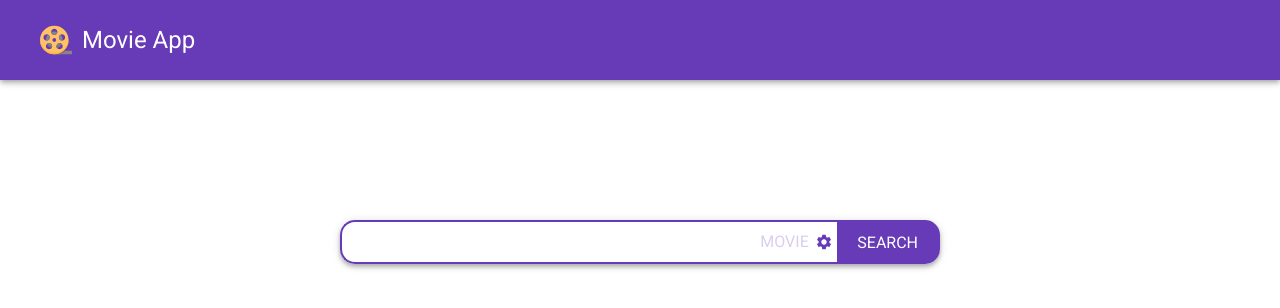
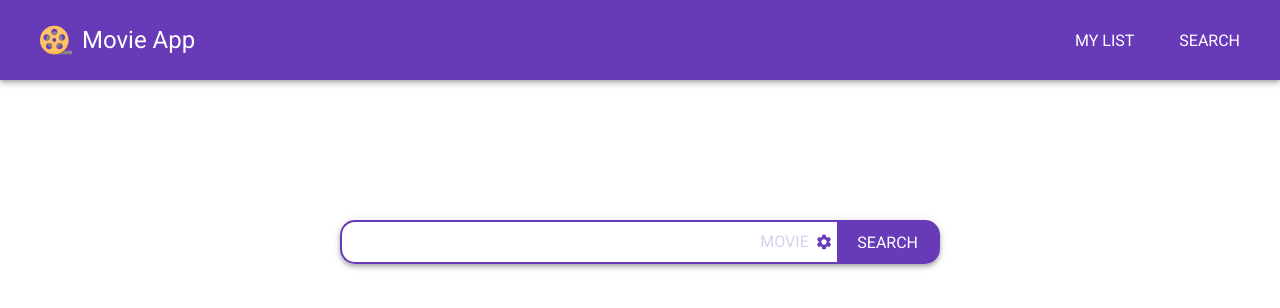
Before and after one commit to hlieb-jakush/movie-app, a React (Create React App) app: page / in a window 1280 px wide. Shown: the top 308 px of the page. Built offline with nearby package versions, Linux system fonts and the light colour scheme; no server answers.

Commit message:
fix: set correct styles for header and slider buttons

```diff
--- a/src/components/Header/Header.scss
+++ b/src/components/Header/Header.scss
@@ -78,6 +78,10 @@
             height: initial;
             background-color: initial;
 
+            button {
+                opacity: 1;
+            }
+
             button:not(:last-of-type) {
                 margin: 0 $spacing 0 0;
             }
--- a/src/components/SliderSection/SliderSection.scss
+++ b/src/components/SliderSection/SliderSection.scss
@@ -9,6 +9,10 @@
     &_hidden {
         visibility: hidden;
         opacity: 0;
+
+        button {
+            display: none;
+        }
     }
 
     &__block {
```
